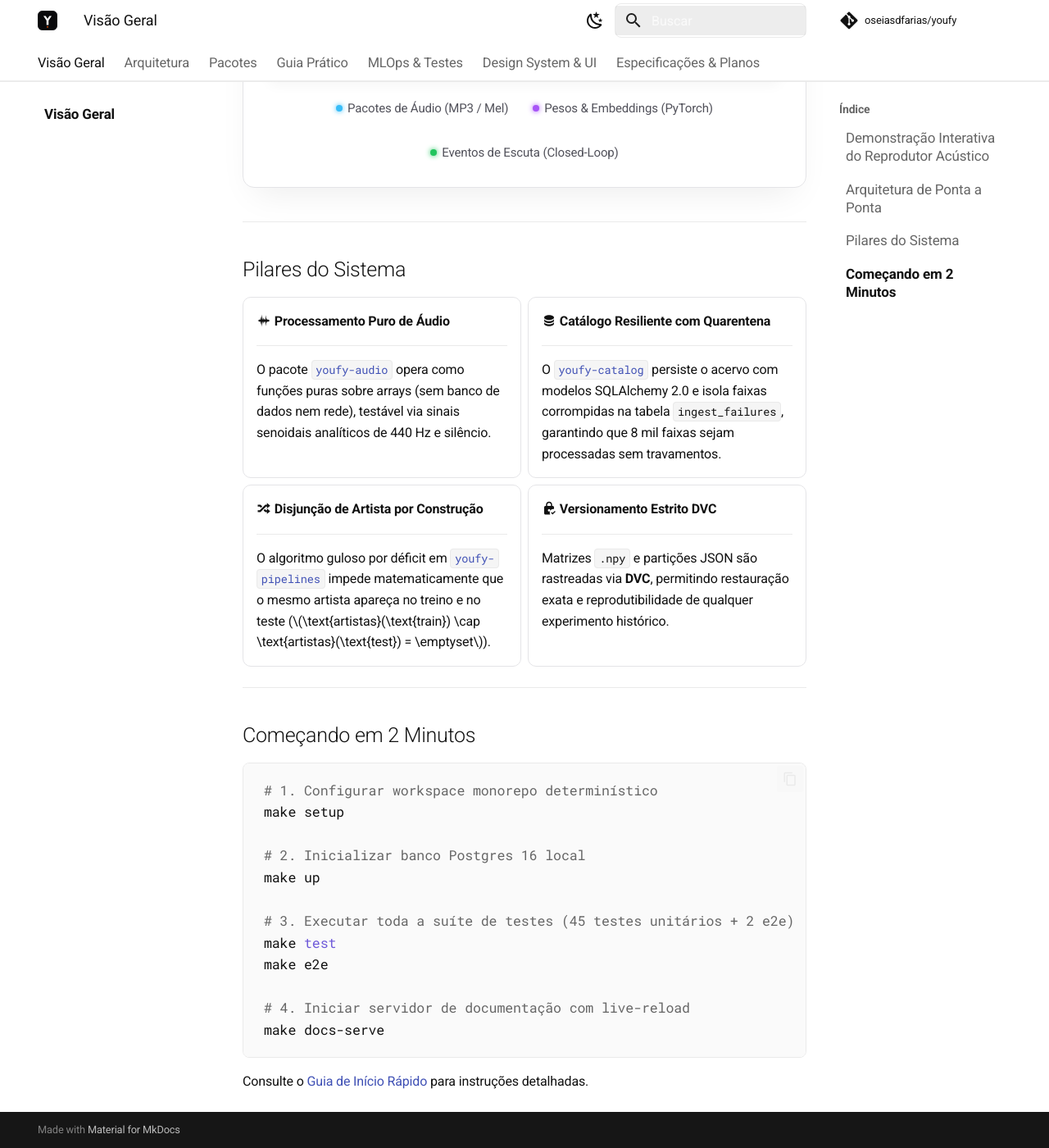
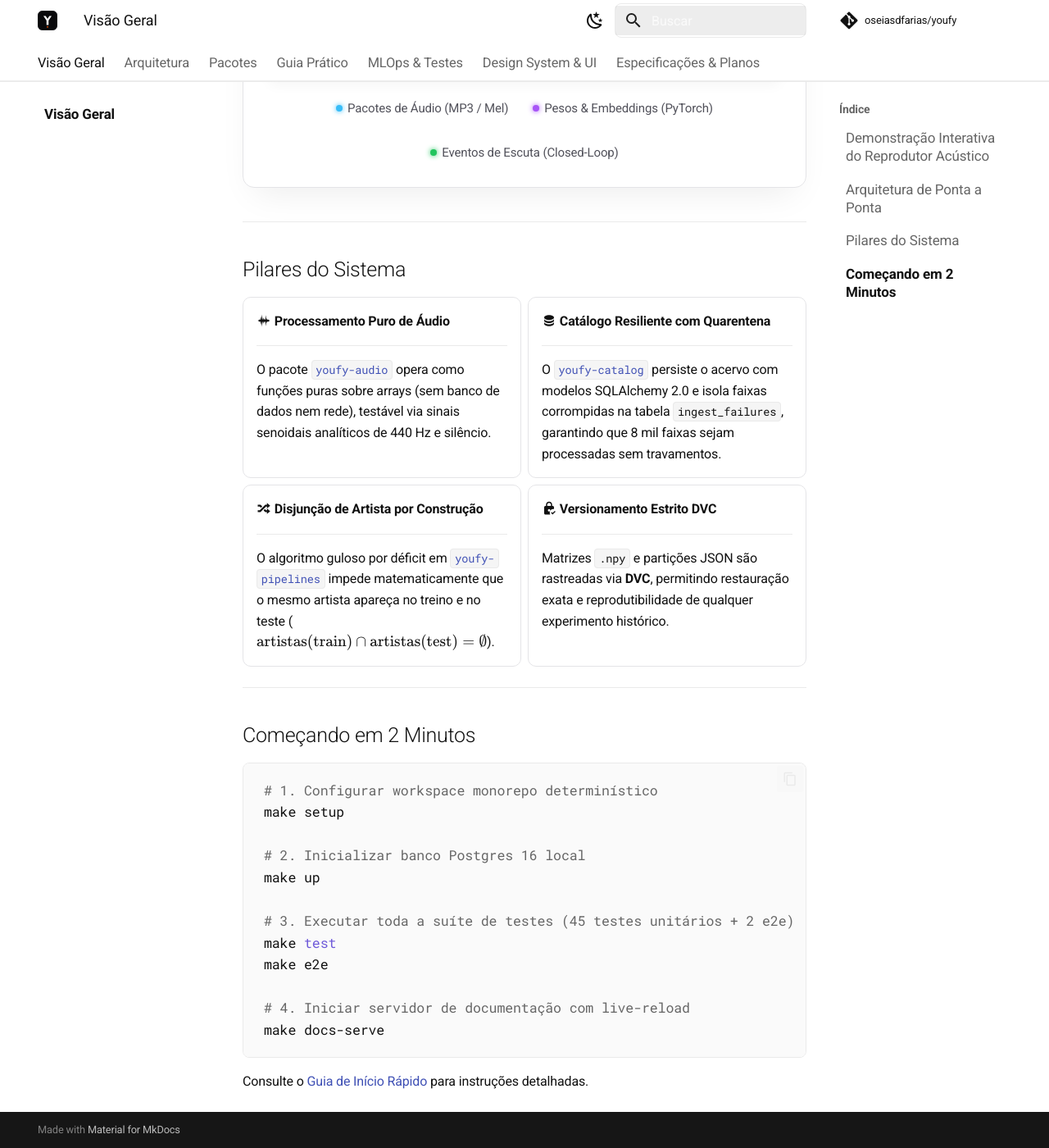
Before and after one commit to Oseiasdfarias/youfy, an MkDocs documentation site: the page built from docs/index.md, in a window 1280 px wide and 1400 px high, scrolled down 2034 px. Shown: the whole window at 82% size. Built offline with MkDocs 1.6.1 and Material for MkDocs 9.7.7, drawn with Linux system fonts in a browser that asks for light colours; comment, search, counter and statistics services are not loaded.

Commit message:
fix(docs): habilita mathjax para renderizar expressoes matematicas do arithmatex

```diff
--- /dev/null
+++ b/docs/javascripts/mathjax.js
@@ -0,0 +1,19 @@
+window.MathJax = {
+  tex: {
+    inlineMath: [["\\(", "\\)"]],
+    displayMath: [["\\[", "\\]"]],
+    processEscapes: true,
+    processEnvironments: true
+  },
+  options: {
+    ignoreHtmlClass: ".*|",
+    processHtmlClass: "arithmatex"
+  }
+};
+
+document$.subscribe(() => {
+  MathJax.startup.output.clearCache()
+  MathJax.typesetClear()
+  MathJax.texReset()
+  MathJax.typesetPromise()
+})
--- a/docs/stylesheets/vercel.css
+++ b/docs/stylesheets/vercel.css
@@ -1422,3 +1422,28 @@ body {
   color: #09090b !important;
   background: transparent !important;
 }
+
+/* -------------------------------------------------------------
+ * MathJax / Arithmatex Styling
+ * ------------------------------------------------------------- */
+.arithmatex {
+  color: var(--md-default-fg-color);
+  font-family: inherit;
+}
+
+div.arithmatex {
+  display: block;
+  overflow-x: auto;
+  overflow-y: hidden;
+  margin: 1.2em 0;
+  padding: 0.8em 1.2em;
+  background-color: var(--vercel-card-bg);
+  border: 1px solid var(--vercel-border-color);
+  border-radius: 8px;
+  text-align: center;
+}
+
+mjx-container[jax="CHTML"][display="true"] {
+  margin: 0 !important;
+  color: inherit !important;
+}
--- a/mkdocs.yml
+++ b/mkdocs.yml
@@ -39,6 +39,10 @@ theme:
 
 extra_css:
   - stylesheets/vercel.css
+
+extra_javascript:
+  - javascripts/mathjax.js
+  - https://unpkg.com/mathjax@3/es5/tex-mml-chtml.js
 
 markdown_extensions:
   - admonition
```
